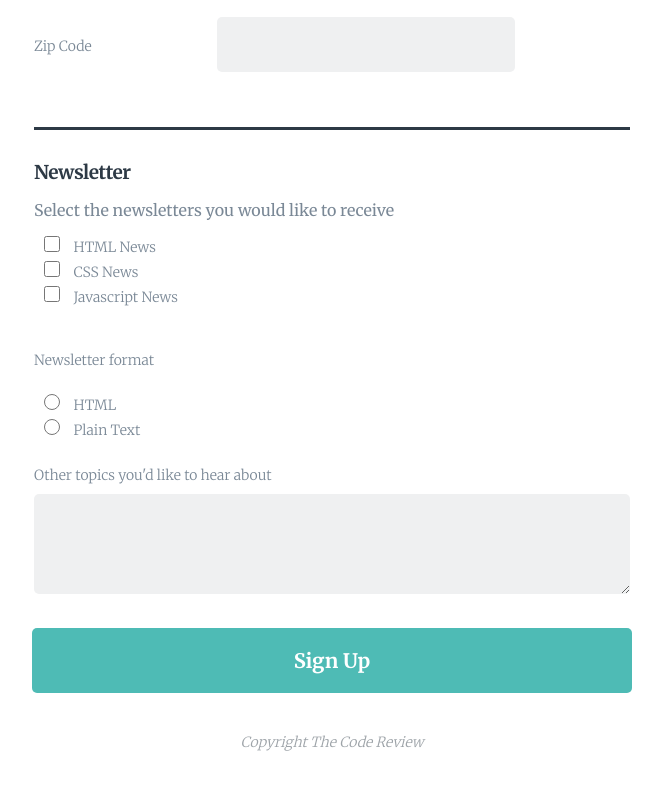
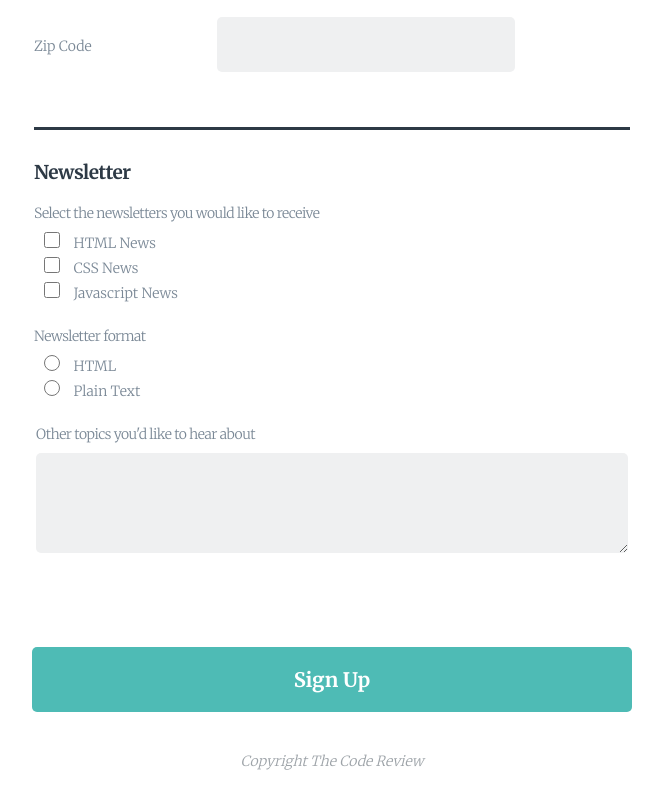
Before and after one commit to lurabines/TTH_project1-online-registration, a plain HTML site: page index.html in a window 1280 px wide. Shown: the part 796-1596 px from the top of the page, without its empty margins (308-971 px from the left). Drawn offline with Linux system fonts and the light colour scheme.

Commit message:
Added files via upload

```diff
--- a/css/style.css
+++ b/css/style.css
@@ -91,6 +91,7 @@ fieldset {
 		font-size: 19px;
 		font-weight: bold;
 		letter-spacing: -0.5px;
+		margin-bottom: 20px;
 	}
 
 
@@ -208,7 +209,12 @@ select {
 		width: 85%;
 	}
 
-
+.legend_titles {
+	color: #7a8896;
+	font-size: 14px;
+	font-weight: 200;
+	margin-bottom: 15px;
+}
 
 
 
@@ -262,7 +268,7 @@ select {
 		width: 88%;
 	  }
 
-	  .label_textarea {
+	  .legend_titles {
 		  margin:0 0 10px 0;
 		  width: 100%;
 	  }
--- a/index.html
+++ b/index.html
@@ -104,9 +104,10 @@
 
 	       	<fieldset class="newsletter-section">
 		        <legend>Newsletter</legend>
-		        	<p>Select the newsletters you would like to receive</p>
+
 
 		        <fieldset class="extra-section">
+			        <legend class="legend_titles">Select the newsletters you would like to receive</legend>
 			        <input type="checkbox" id="html_news" name="html_news" value="html_newsletters">
 			        	<label for="html_news" class="check-label">HTML News</label>
 
@@ -117,9 +118,9 @@
 			        	<label for="javascript_news" class="check-label">Javascript News</label>
 		        </fieldset>
 
-		       <label class="newsletter-format">Newsletter format</label>
 
 		        <fieldset class="extra-section">
+			        <legend class="legend_titles">Newsletter format</legend>
 			        <input type="radio" id="html" value="html" name="format" >
 			        	<label for="html" class="radio-label">HTML</label><br>
 
@@ -127,8 +128,11 @@
 			        	<label for="text" class="radio-label">Plain Text</label>
 		        </fieldset>
 
-		        <label for="other-topics" class="label_textarea">Other topics you'd like to hear about</label>
-		        <textarea id="other-topics" name="user_topics"></textarea>
+		        <fieldset class="textArea-section">
+		        	<legend class="legend_titles">Other topics you'd like to hear about</legend>
+					<textarea id="other-topics" name="user_topics"></textarea>
+		        </fieldset>
+
 	       	</fieldset>
 
 	        <button type="submit" id="button">Sign Up</button>
```
